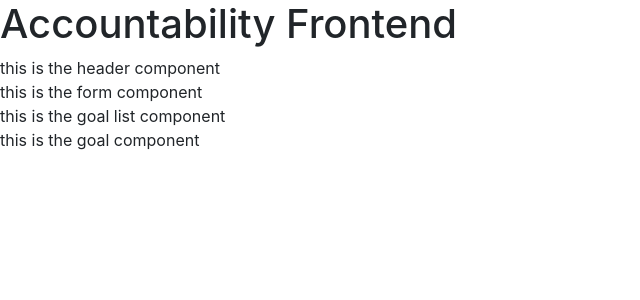
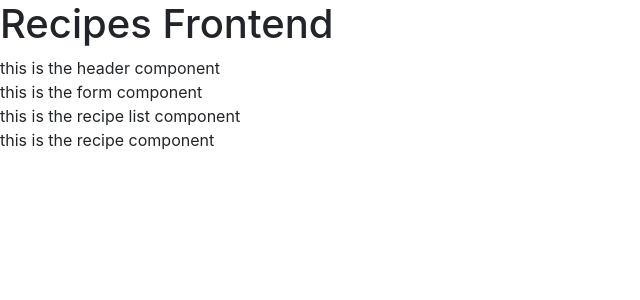
Before and after one commit to sharonmertens/afe, a React (Create React App) app: page / in a window 1280 px wide. Shown: the top 300 px of the page, without its empty margins (0-640 px from the left). Built offline with nearby package versions, Linux system fonts and the light colour scheme; no server answers.

Commit message:
changed frontend to accomodate project switch to recipes

```diff
--- a/src/App.js
+++ b/src/App.js
@@ -1,35 +1,40 @@
 import React, { Component } from 'react';
 
 import Header from './components/Header'
-import GoalList from './components/GoalList'
+import RecipeList from './components/RecipeList'
 import Form from './components/Form'
 
 class App extends Component {
   constructor(props) {
     super(props)
     this.state = {
-      goals: []
+      recipes: []
     }
   }
 
   // fetching our api data
-  fetchGoals = () => {
-    console.log('fetch goals is running')
-    fetch('http://localhost:3000/goals')
+  fetchRecipes = () => {
+    console.log('fetch recipes is running')
+    fetch('http://localhost:3000/recipes')
     .then(data => data.json())
     .then(jData => {
-      this.setState({ goals: jData })
+      this.setState({ recipes: jData })
     })
+  }
+
+  // component did mount life cycle
+  componentDidMount() {
+    this.fetchRecipes()
   }
 
   render() {
     // this.fetchGoals()
     return (
       <div className="main-container">
-        <h1>Accountability Frontend</h1>
+        <h1>Recipes Frontend</h1>
         <Header />
         <Form />
-        <GoalList />
+        <RecipeList />
       </div>
     )
   }
--- a/src/components/Goal.js
+++ /dev/null
@@ -1,13 +0,0 @@
-import React, { Component } from 'react'
-
-class Goal extends Component {
-  render () {
-    return (
-      <div className="goal">
-        this is the goal component
-      </div>
-    )
-  }
-}
-
-export default Goal
--- a/src/components/GoalList.js
+++ /dev/null
@@ -1,16 +0,0 @@
-import React, { Component } from 'react'
-
-import Goal from './Goal'
-
-class GoalList extends Component {
-  render () {
-    return (
-      <div className="goal-list">
-        this is the goal list component
-        <Goal />
-      </div>
-    )
-  }
-}
-
-export default GoalList
--- /dev/null
+++ b/src/components/Recipe.js
@@ -0,0 +1,13 @@
+import React, { Component } from 'react'
+
+class Recipe extends Component {
+  render () {
+    return (
+      <div className="recipe">
+        this is the recipe component
+      </div>
+    )
+  }
+}
+
+export default Recipe
--- /dev/null
+++ b/src/components/RecipeList.js
@@ -0,0 +1,16 @@
+import React, { Component } from 'react'
+
+import Recipe from './Recipe'
+
+class RecipeList extends Component {
+  render () {
+    return (
+      <div className="recipe-list">
+        this is the recipe list component
+        <Recipe />
+      </div>
+    )
+  }
+}
+
+export default RecipeList
```
